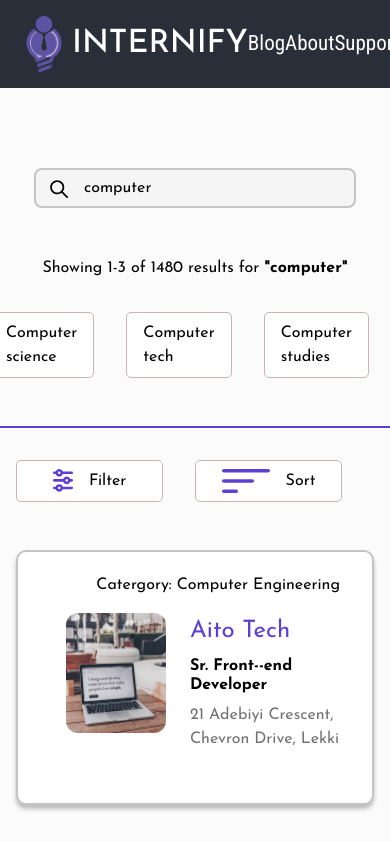
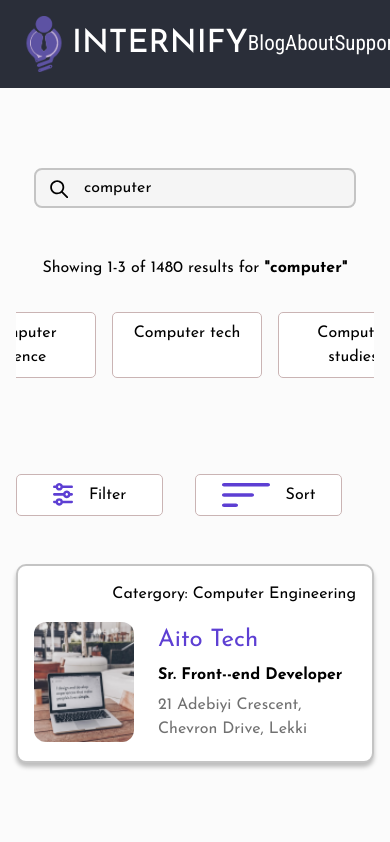
Before and after one commit to The-Anomaly/Internify, a React (Create React App) app: page /search in a window 390 px wide. Shown: the top 842 px of the page. Built offline with nearby package versions, Linux system fonts and the light colour scheme.

Commit message:
search pages responsiveness

```diff
--- a/src/Components/Routes/FAQ/styles.css
+++ b/src/Components/Routes/FAQ/styles.css
@@ -80,7 +80,7 @@
 @media screen and (max-width: 700px) {
   .faqSectionOneWrap {
     overflow: hidden;
-    overflow-x: scroll;
+    overflow-x: auto;
     width: 100%;
     padding-bottom: 2rem;
   }
--- a/src/Components/Routes/SearchResult/styles.css
+++ b/src/Components/Routes/SearchResult/styles.css
@@ -117,3 +117,23 @@
 .searchSeeMore img {
 
 }
+
+@media screen and (max-width: 600px) {
+    .searchSectionOneRelated span {
+        margin-right: 1rem;
+        text-align: center;
+        min-width: 150px;
+    }
+    .searchSectionOneRelated {
+        overflow: hidden;
+    overflow-x: auto;
+    width: 100%;
+    padding-bottom: 2rem;
+    }
+    .searchLine {
+        display: none;
+    }
+    .searchResultCard {
+        padding: 1rem;
+    }
+}
--- a/src/index.css
+++ b/src/index.css
@@ -39,13 +39,13 @@
 
 /* Handle */
 ::-webkit-scrollbar-thumb {
-  background: #2a2e39;
+  background: #5D3FD3;
   border-radius: 5px;
 }
 
 /* Handle on hover */
 ::-webkit-scrollbar-thumb:hover {
-  background: #2a2e39;
+  background: #5D3FD3;
 }
 
 .generalContainer {
```
